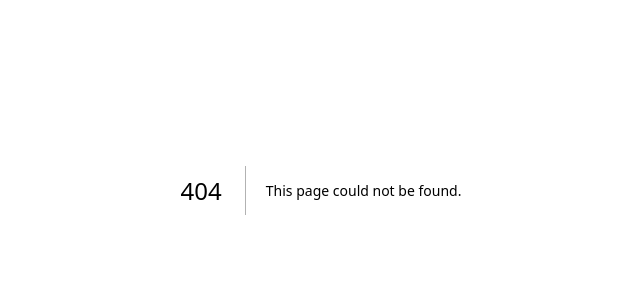
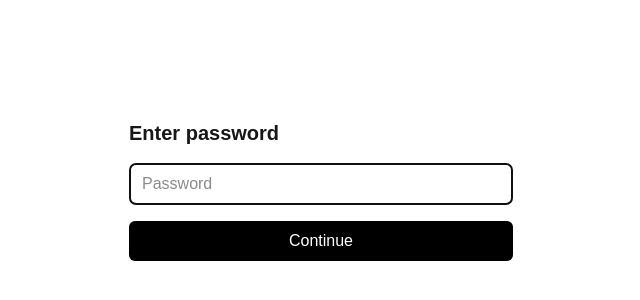
Before and after one commit to amin-sehati/chatbot, a Next.js app: page /login in a window 1280 px wide. Before the commit this address had no page. Shown: the part 210-510 px from the top of the page, without its empty margins (319-959 px from the left). Built offline with nearby package versions, Linux system fonts and the light colour scheme.

Commit message:
Added login

```diff
--- /dev/null
+++ b/app/api/login/route.ts
@@ -0,0 +1,21 @@
+import { NextRequest, NextResponse } from "next/server";
+
+export async function POST(req: NextRequest) {
+  const { password } = await req.json().catch(() => ({ password: undefined }));
+  const expected = process.env.CHAT_PASSWORD || "";
+  if (!expected) {
+    return NextResponse.json({ error: "Server not configured" }, { status: 500 });
+  }
+  if (password !== expected) {
+    return NextResponse.json({ error: "Unauthorized" }, { status: 401 });
+  }
+  const res = NextResponse.json({ ok: true });
+  res.cookies.set("chat_auth", "1", {
+    httpOnly: true,
+    sameSite: "lax",
+    secure: process.env.NODE_ENV === "production",
+    maxAge: 60 * 60 * 24 * 7,
+    path: "/",
+  });
+  return res;
+}
--- /dev/null
+++ b/app/login/page.tsx
@@ -0,0 +1,43 @@
+"use client";
+import { useState } from "react";
+import { useRouter, useSearchParams } from "next/navigation";
+
+export default function LoginPage() {
+  const [password, setPassword] = useState("");
+  const [error, setError] = useState("");
+  const router = useRouter();
+  const params = useSearchParams();
+  const from = params.get("from") || "/";
+
+  async function onSubmit(e: React.FormEvent) {
+    e.preventDefault();
+    setError("");
+    const res = await fetch("/api/login", {
+      method: "POST",
+      headers: { "Content-Type": "application/json" },
+      body: JSON.stringify({ password }),
+    });
+    if (res.ok) router.replace(from);
+    else setError("Incorrect password");
+  }
+
+  return (
+    <main className="min-h-screen flex items-center justify-center p-6">
+      <form onSubmit={onSubmit} className="w-full max-w-sm space-y-4">
+        <h1 className="text-xl font-semibold">Enter password</h1>
+        <input
+          type="password"
+          value={password}
+          onChange={(e) => setPassword(e.target.value)}
+          className="w-full rounded-md border px-3 py-2"
+          placeholder="Password"
+          autoFocus
+        />
+        {error && <p className="text-sm text-red-600">{error}</p>}
+        <button type="submit" className="w-full rounded-md bg-black text-white px-4 py-2">
+          Continue
+        </button>
+      </form>
+    </main>
+  );
+}
--- /dev/null
+++ b/middleware.ts
@@ -0,0 +1,25 @@
+import { NextResponse, NextRequest } from "next/server";
+
+export function middleware(req: NextRequest) {
+  const { pathname } = req.nextUrl;
+  // Allow login and static assets
+  if (
+    pathname.startsWith("/login") ||
+    pathname.startsWith("/api/login") ||
+    pathname.startsWith("/_next/") ||
+    pathname === "/favicon.ico" ||
+    pathname.startsWith("/public/")
+  ) {
+    return NextResponse.next();
+  }
+
+  const authed = req.cookies.get("chat_auth")?.value === "1";
+  if (!authed) {
+    const url = req.nextUrl.clone();
+    const returnTo = req.nextUrl.pathname + (req.nextUrl.search || "");
+    url.pathname = "/login";
+    url.searchParams.set("from", returnTo);
+    return NextResponse.redirect(url);
+  }
+  return NextResponse.next();
+}
```
